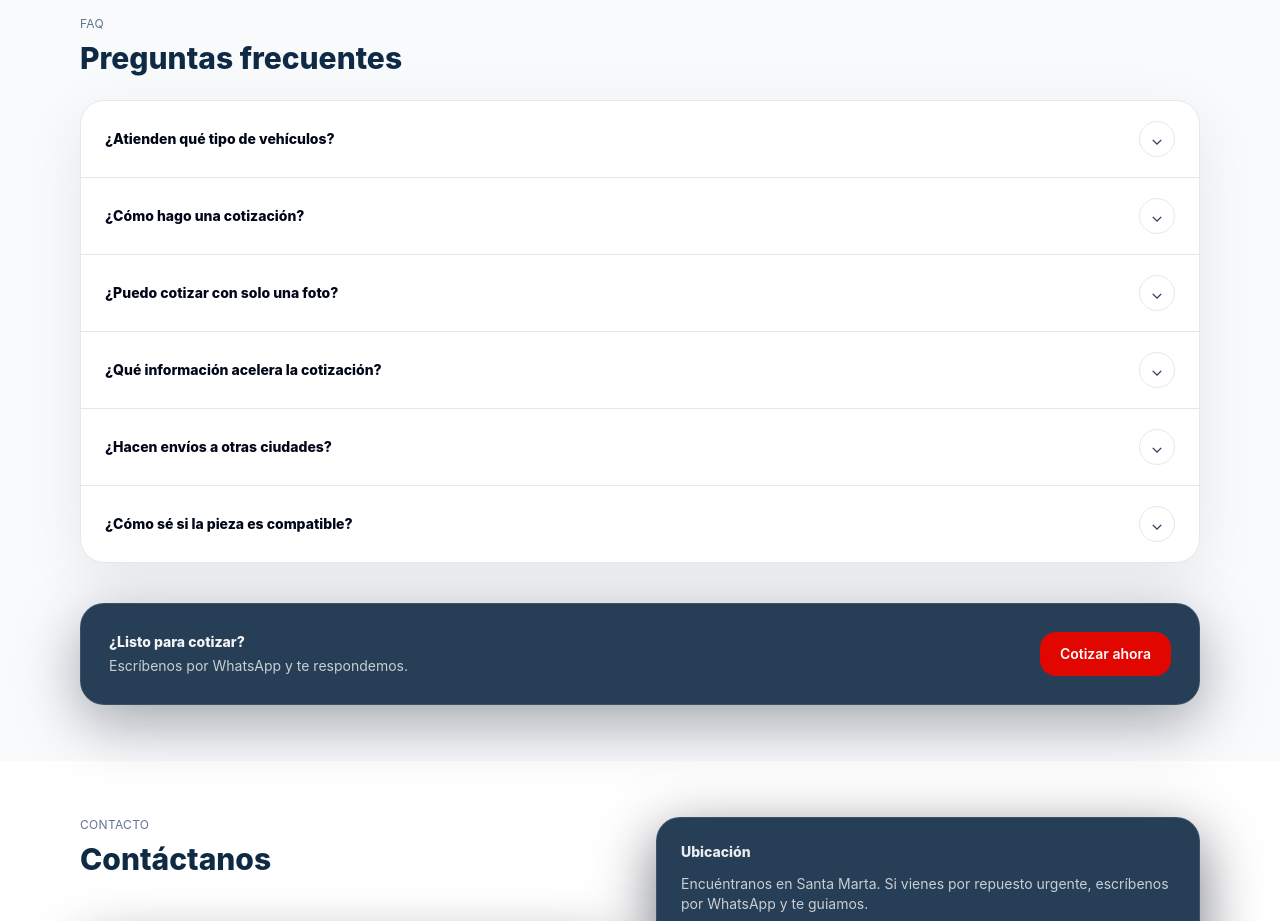
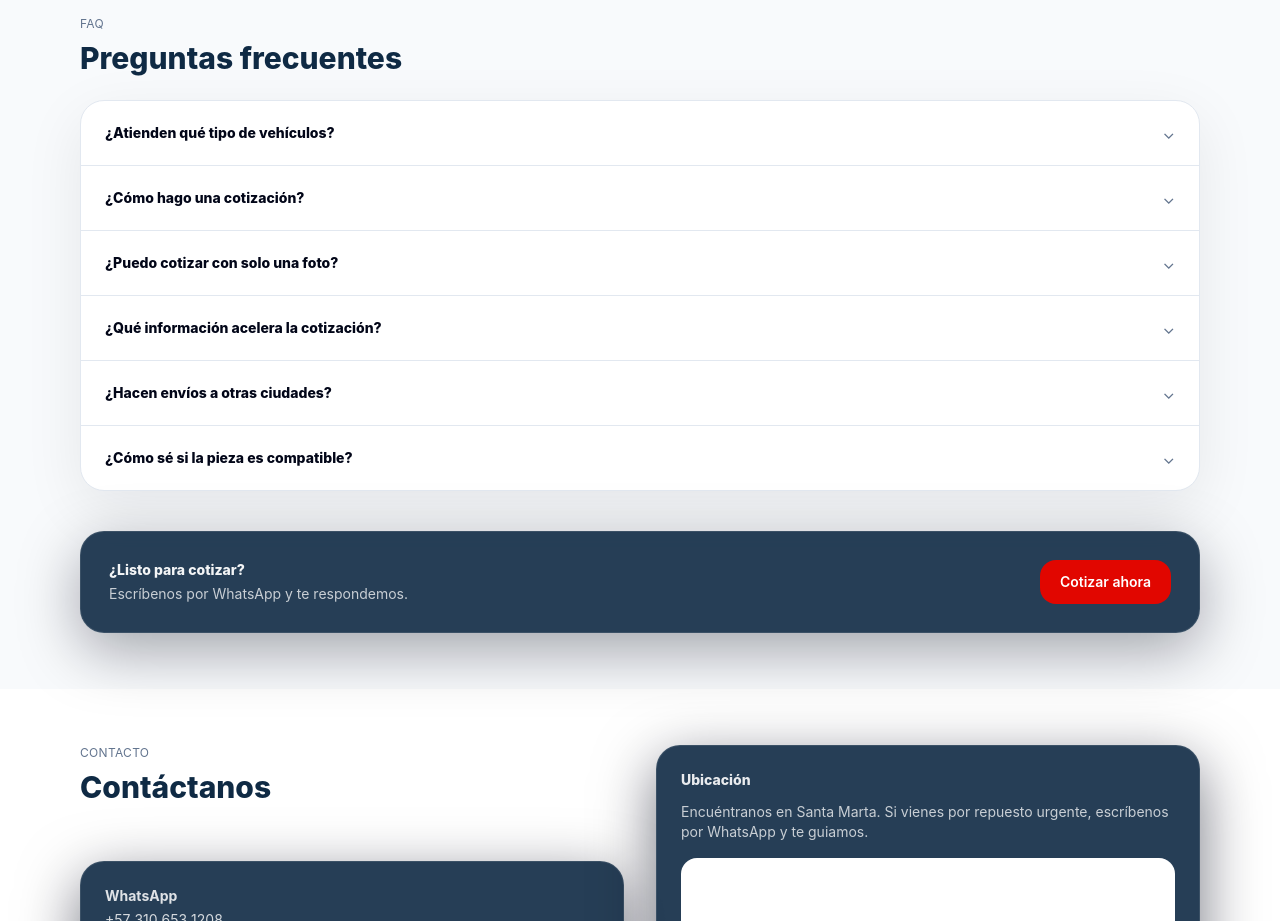
Before and after one commit to julianchocmanrique/Tornirepuestos-web, a Next.js app: page / in a window 1280 px wide. Shown: the part 3700-4621 px from the top of the page. Built offline with nearby package versions, Linux system fonts and the light colour scheme; grey boxes are pictures that could not be loaded.

Commit message:
Remove circle icon container in FAQ accordion

```diff
--- a/src/components/FaqTabs.tsx
+++ b/src/components/FaqTabs.tsx
@@ -20,9 +20,7 @@ export function FaqTabs({ items }: { items: FaqItem[] }) {
                 className="flex w-full items-center justify-between gap-6 px-6 py-5 text-left"
               >
                 <div className="text-sm font-extrabold text-slate-950">{f.q}</div>
-                <div className="flex h-9 w-9 items-center justify-center rounded-full border border-slate-200 bg-white text-slate-700">
-                  <span className={"transition " + (isOpen ? 'rotate-180' : '')}>⌄</span>
-                </div>
+                <span className={"text-slate-500 transition " + (isOpen ? 'rotate-180' : '')}>⌄</span>
               </button>
 
               {isOpen ? (
```
